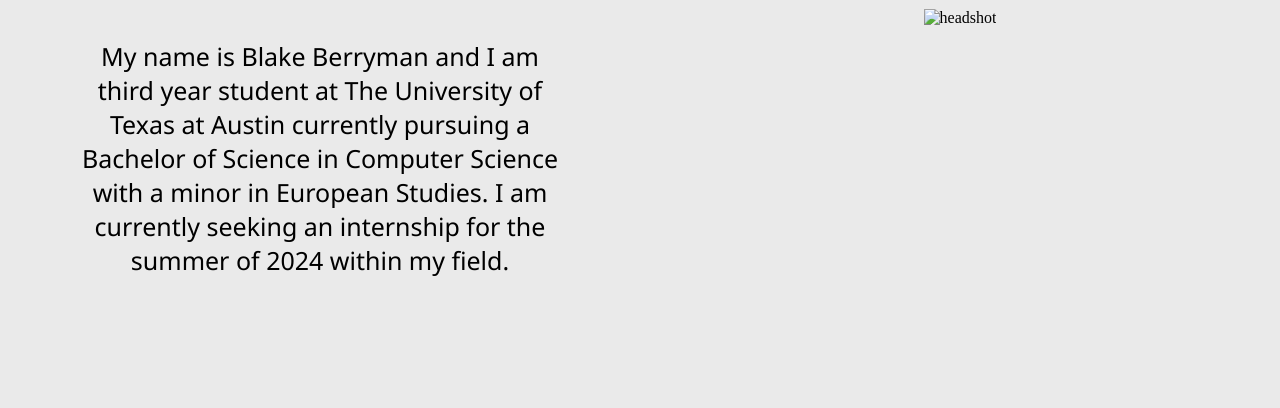
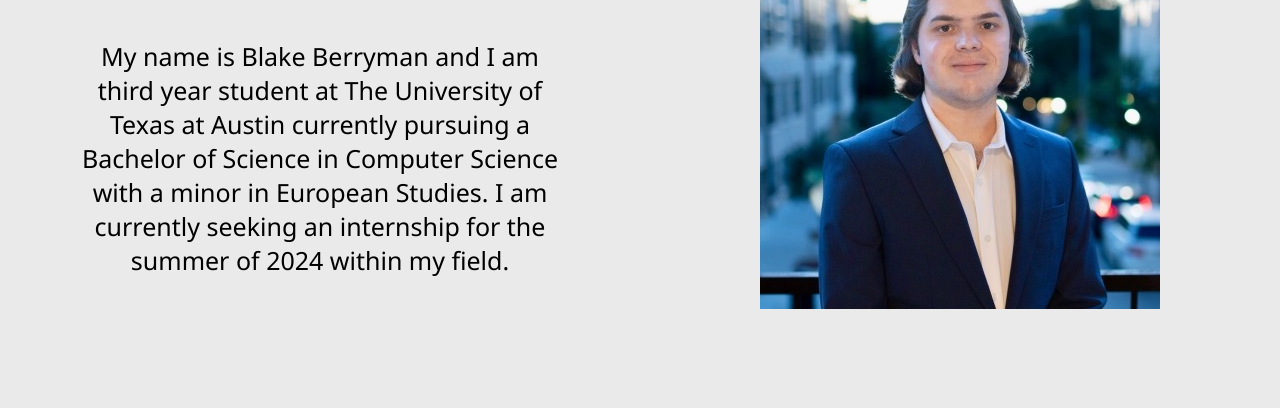
Before and after one commit to bberryman15/bberryman15.github.io, a plain HTML site: page index.html in a window 1280 px wide. Shown: the part 256-664 px from the top of the page. Drawn offline with Linux system fonts and the light colour scheme.

Commit message:
Added headshot image

```diff
--- a/index.html
+++ b/index.html
@@ -21,7 +21,7 @@
                     </p>
                 </div>
                 <div id="about-me-image">
-                    <img src="images/headshot.jpg" alt="headshot" id="headshot">
+                    <img src="images/Headshot.JPEG" alt="headshot" id="headshot">
                 </div>
             </div>
             <div class="vertical-split">
--- a/styling.css
+++ b/styling.css
@@ -99,7 +99,7 @@ p, li {
 }
 
 #headshot {
-    height: 200px;
+    height: 400px;
 }
 
 .skills-coursework {
```
Also changed, not shown: images/Headshot.JPEG (added), 1 other file.
